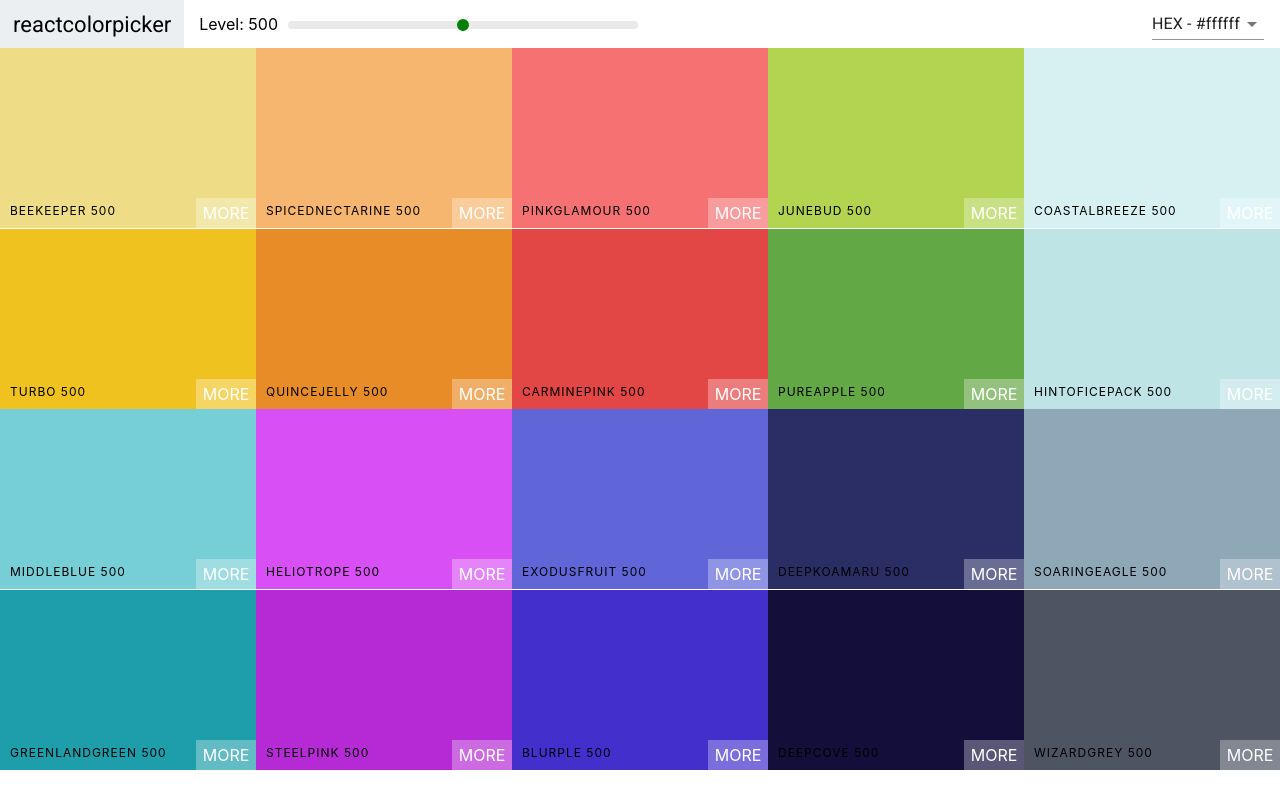
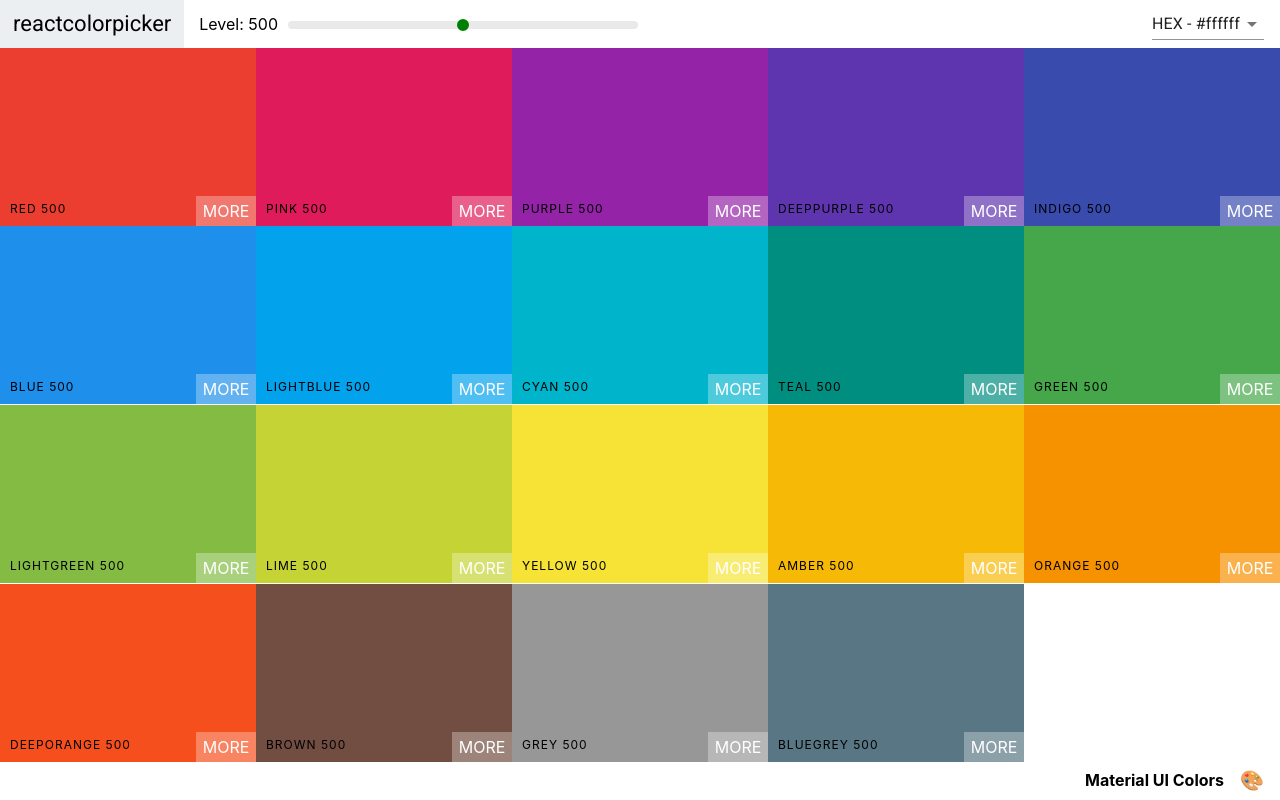
Before and after one commit to damienluzzo33/color-palette-maker, a React (Create React App) app: page / in a window 1280 px wide. Built offline with nearby package versions, Linux system fonts and the light colour scheme.

Commit message:
add footer and basic footer styles

```diff
--- a/src/App.css
+++ b/src/App.css
@@ -1,3 +1,3 @@
 .App {
-  	text-align: center;
+	text-align: center;
 }
--- a/src/App.js
+++ b/src/App.js
@@ -5,10 +5,9 @@ import { generateColorPalette } from './chromaColorHelpers';
 
 class App extends Component {
 	render() {
-		console.log(generateColorPalette(seedColors[4]));
 		return (
 			<div>
-				<ColorPalette palette={generateColorPalette(seedColors[4])} />
+				<ColorPalette palette={generateColorPalette(seedColors[0])} />
 			</div>
 		);
 	}
--- a/src/ColorPalette.css
+++ b/src/ColorPalette.css
@@ -1,7 +1,24 @@
 .ColorPalette {
     height: 100vh;
+    display: flex;
+    flex-direction: column;
+
 }
 
 .ColorPalette-colors {
     height: 90%;
 }
+
+.ColorPalette-footer {
+    background-color: white;
+    height: 5vh;
+    display: flex;
+    justify-content: flex-end;
+    align-items: center;
+    font-weight: bold;
+}
+
+.emoji {
+    font-size: 1.2rem;
+    margin: 0 1rem;
+}
--- a/src/ColorPalette.js
+++ b/src/ColorPalette.js
@@ -27,15 +27,19 @@ class ColorPalette extends Component {
 
 	render() {
 		const { sliderValue, format } = this.state;
-		const { colors } = this.props.palette;
-		const colorBoxes = colors[sliderValue].map((c) => <ColorBox bgColor={c[format]} name={c.name} />);
+		const { colors, emoji, paletteName } = this.props.palette;
+		const colorBoxes = colors[sliderValue].map((c) => <ColorBox bgColor={c[format]} name={c.name} key={c.id}/>);
 
 		return (
 			<div className="ColorPalette">
 				<Navbar sliderValue={sliderValue} changeSlider={this.changeSlider} changeFormat={this.changeFormat}/>
-				{/* Navbar will go here... */}
 				<div className="ColorPalette-colors">{colorBoxes}</div>
-				{/* The Footer will go here... */}
+				<footer className="ColorPalette-footer">
+					{paletteName}
+					<span className="emoji">
+						{emoji}
+					</span>
+				</footer>
 			</div>
 		);
 	}
--- a/src/Navbar.css
+++ b/src/Navbar.css
@@ -3,6 +3,7 @@
     align-items: center;
     justify-content: flex-start;
     height: 6vh;
+    width: 100%;
 }
 
 .logo {
```
